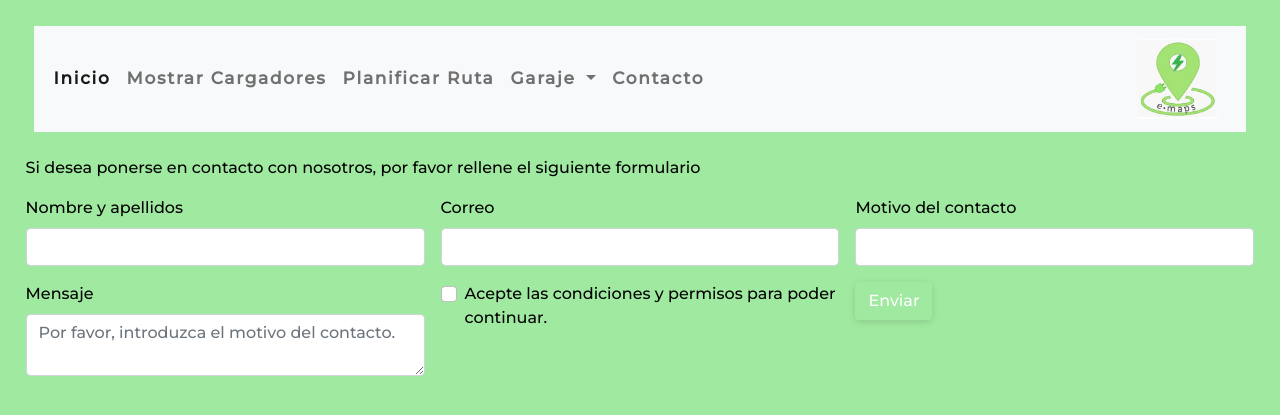
After one commit to pilot2425/E-Maps, a PHP site: page /formulario.php in a window 1280 px wide. The commit adds this page. Shown: the top 415 px of the page. Run offline with PHP 8.4, Linux system fonts and the light colour scheme.

Commit message:
Formulario de contacto

```diff
--- a/css/styles.css
+++ b/css/styles.css
@@ -380,6 +380,10 @@ h5 {
 	}
 
 	/*Añadir/Modificar vehículo*/
+
+	.formularioContacto{
+		font-size: large;
+	}
 }
 
 @media (min-width: 768px) and (max-width: 1023.98px) {
@@ -507,3 +511,11 @@ h5 {
 }
 
 /*Añadir/Modificar vehiculo*/
+
+.botonContacto {
+	color: white;
+	box-shadow: 0 2px 5px 0 rgba(0, 0, 0, 0.06), 0 2px 10px 0 rgba(0, 0, 0, 0.07);
+}
+.formularioContacto{
+	margin-top: 2%;
+}
--- /dev/null
+++ b/formulario.php
@@ -0,0 +1,104 @@
+<!DOCTYPE html>
+<html lang="es">
+    <head>
+        <meta charset="UTF-8">
+        <meta http-equiv="X-UA-Compatible" content="IE=edge">
+        <meta name="viewport" content="width=device-width, initial-scale=1.0">
+        <!-- Enlace al CSS de Bootstrap -->
+        <link href="https://cdn.jsdelivr.net/npm/bootstrap@5.1.1/dist/css/bootstrap.min.css" rel="stylesheet"
+            integrity="sha384-F3w7mX95PdgyTmZZMECAngseQB83DfGTowi0iMjiWaeVhAn4FJkqJByhZMI3AhiU" crossorigin="anonymous">
+
+        <link rel="stylesheet" href="css/styles.css">
+
+        <title>FormularioContacto</title>
+    </head>
+<body>
+<section class="mostrar">
+      <nav class="navbar navbar-expand-sm navbar-light bg-light" id="navbar">
+        <div class="container-fluid">
+          <button class="navbar-toggler" type="button" data-bs-toggle="collapse"
+            data-bs-target="#navbarSupportedContent" aria-controls="navbarSupportedContent" aria-expanded="false"
+            aria-label="Toggle navigation">
+            <span class="navbar-toggler-icon"></span>
+          </button>
+          <div class="collapse navbar-collapse" id="navbarSupportedContent">
+            <ul class="navbar-nav ml-auto ">
+              <li class="nav-item"><a class="nav-link active " aria-current="page" href="index.php">Inicio</a></li>
+              <li class="nav-item"><a class="nav-link " aria-current="page"
+                  href="interfaces/MostrarCargadores.html">Mostrar Cargadores</a></li>
+              <li class="nav-item"><a class="nav-link " aria-current="page"
+                  href="interfaces/planificarRuta.html">Planificar Ruta</a></li>
+              <li class="nav-item dropdown">
+                <a class="nav-link dropdown-toggle" href="#" id="navbarDropdown" role="button" data-bs-toggle="dropdown"
+                  aria-expanded="false">
+                  Garaje
+                </a>
+                <ul class="dropdown-menu" aria-labelledby="navbarDropdownMenuLink">
+                  <li><a class="dropdown-item" href="interfaces/anadirVehiculo.html">Añadir</a></li>
+                  <li><a class="dropdown-item" href="interfaces/modificarVehiculo.html">Modificar</a></li>
+                  <li><a class="dropdown-item" href="interfaces/verGaraje.html">Ver Garaje</a></li>
+                </ul>
+              </li>
+              <li class="nav-item"><a class="nav-link " aria-current="page"
+                  href="formulario.php">Contacto</a></li>
+            </ul>
+          </div>
+          <span class="navbar-brand sml">
+            <img src="img/logo.jpg">
+        </span>
+        </div>
+      </nav>
+    </section>
+      <p class = "formularioContacto">Si desea ponerse en contacto con nosotros, por favor rellene el siguiente formulario</p>
+
+    <form action = "send.php" method= "post" class="row g-3 needs-validation" novalidate>
+      <div class="col-lg-4">
+        <label for="nombre" class="form-label">Nombre y apellidos</label>
+        <input name = "nombre" type="text" class="form-control" id="nombre" required>
+        <div class="invalid-feedback">
+          Campo Obligatorio!
+        </div>
+      </div>
+      <div class="col-lg-4">
+        <label for="correo" class="form-label">Correo</label>
+        <input name = "correo" type="email" class="form-control" id="correo" required>
+        <div class="invalid-feedback">
+          Introduzca un correo electrónico valido.
+        </div>
+      </div>
+      <div class="col-lg-4">
+        <label for="asunto" class="form-label">Motivo del contacto</label>
+        <input name = "asunto" type="text" class="form-control" id="asunto" required>
+        <div class="invalid-feedback">
+          Campo Obligatorio!
+        </div>
+      </div>
+      <div class="col-lg-4">
+      <label for="mensaje" class="form-label">Mensaje</label>
+        <textarea name = "mensaje" class="form-control" id="mensaje" placeholder="Por favor, introduzca el motivo del contacto." required></textarea>
+        <div class="invalid-feedback">
+          Campo Obligatorio!
+        </div>
+      </div>
+      <div class="col-lg-4">
+        <div class="form-check">
+          <input class="form-check-input" type="checkbox" value="" id="invalidCheck" required>
+          <label class="form-check-label" for="invalidCheck">
+            Acepte las condiciones y permisos para poder continuar.
+          </label>
+          <div class="invalid-feedback">
+            Es obligatorio aceptar las condiciones y permisos del servicio.
+          </div>
+        </div>
+      </div>
+      <div class="col-lg-4">
+        <button class="btn botonContacto" type="submit" >Enviar</button>
+      </div>
+    </form>
+
+    <script src="https://cdn.jsdelivr.net/npm/bootstrap@5.1.1/dist/js/bootstrap.bundle.min.js"
+      integrity="sha384-/bQdsTh/da6pkI1MST/rWKFNjaCP5gBSY4sEBT38Q/9RBh9AH40zEOg7Hlq2THRZ"
+      crossorigin="anonymous"></script>
+    <script src = "js/ValidarFormulario.js"></script>
+</body>
+</html>
--- a/index.html
+++ b/index.html
@@ -39,6 +39,8 @@
                   <li><a class="dropdown-item" href="interfaces/verGaraje.html">Ver Garaje</a></li>
                 </ul>
               </li>
+              <li class="nav-item"><a class="nav-link " aria-current="page"
+                href="formulario.php">Contacto</a></li>
             </ul>
           </div>
           <span class="navbar-brand sml">
--- a/index.php
+++ b/index.php
@@ -47,6 +47,8 @@
                   <li><a class="dropdown-item" href="interfaces/verGaraje.html">Ver Garaje</a></li>
                 </ul>
               </li>
+              <li class="nav-item"><a class="nav-link " aria-current="page"
+                  href="formulario.php">Contacto</a></li>
               <li class="nav-item dropdown">
                 <a class="nav-link dropdown-toggle" href="#" id="navbarDropdown" role="button" data-bs-toggle="dropdown"
                   aria-expanded="false">
--- a/interfaces/GestionDeTurnos.html
+++ b/interfaces/GestionDeTurnos.html
@@ -39,6 +39,8 @@
                     <li><a class="dropdown-item" href="../interfaces/verGaraje.html">Ver Garaje</a></li>
                   </ul>
                 </li>
+                <li class="nav-item"><a class="nav-link " aria-current="page"
+                  href="../formulario.php">Contacto</a></li>
               </ul>
             </div>
             <span class="navbar-brand sml">
--- a/interfaces/MostrarCargadores.html
+++ b/interfaces/MostrarCargadores.html
@@ -42,6 +42,8 @@
                                     <li><a class="dropdown-item" href="../interfaces/verGaraje.html">Ver Garaje</a></li>
                                 </ul>
                             </li>
+                            <li class="nav-item"><a class="nav-link " aria-current="page"
+                                href="../formulario.php">Contacto</a></li>
                         </ul>
                     </div>
                     <span class="navbar-brand sml">
--- a/interfaces/anadirVehiculo.html
+++ b/interfaces/anadirVehiculo.html
@@ -43,6 +43,8 @@
 									<li><a class="dropdown-item" href="../interfaces/verGaraje.html">Ver Garaje</a></li>
 								</ul>
 							</li>
+							<li class="nav-item"><a class="nav-link " aria-current="page"
+								href="../formulario.php">Contacto</a></li>
 						</ul>
 					</div>
 					<span class="navbar-brand sml">
--- a/interfaces/modificarVehiculo.html
+++ b/interfaces/modificarVehiculo.html
@@ -43,6 +43,8 @@
 									<li><a class="dropdown-item" href="../interfaces/verGaraje.html">Ver Garaje</a></li>
 								</ul>
 							</li>
+							<li class="nav-item"><a class="nav-link " aria-current="page"
+								href="../formulario.php">Contacto</a></li>
 						</ul>
 					</div>
 					<span class="navbar-brand sml">
--- a/interfaces/planificarRuta.html
+++ b/interfaces/planificarRuta.html
@@ -44,6 +44,8 @@
 										</li>
 									</ul>
 								</li>
+								<li class="nav-item"><a class="nav-link " aria-current="page"
+									href="../formulario.php">Contacto</a></li>
 							</ul>
 						</div>
 						<span class="navbar-brand sml">
--- a/interfaces/verGaraje.html
+++ b/interfaces/verGaraje.html
@@ -41,6 +41,8 @@
                                     <li><a class="dropdown-item" href="../interfaces/verGaraje.html">Ver Garaje</a></li>
                                 </ul>
                             </li>
+                            <li class="nav-item"><a class="nav-link " aria-current="page"
+								href="../formulario.php">Contacto</a></li>
                         </ul>
                     </div>
                     <span class="navbar-brand sml">
--- a/js/ValidarFormulario.js
+++ b/js/ValidarFormulario.js
@@ -18,20 +18,3 @@
       }, false)
     })
 })()
-
-// PROTECCION DEL EMAIL Y TELEFONO DE CONTACTO
-// Las codificamos para evitar spam, para ello dividimos el correo o número telefónico del destinatario en varias variables
-// estas se ejecutaran solo si el cliente desea contactar y pincha en los logos correspondientes
-function mandaemail(){
-    usuario="bmcontactoweb";
-    correo="gmail.com";
-    dest="mailto:"+usuario+"@"+correo;
-    location.href=dest;
-}
-function llamar(){
-    digitos1="665";
-    digitos2="736";
-    digitos3 = "224";
-    dest="tel:"+ digitos1 + digitos2 + digitos3;
-    location.href=dest;
-}
```
Also changed, not shown: send.php (added, +51 -0 lines).
